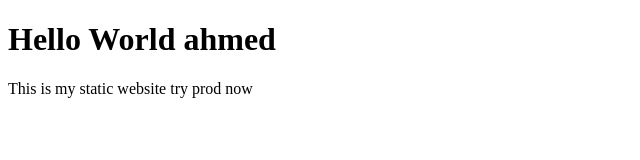
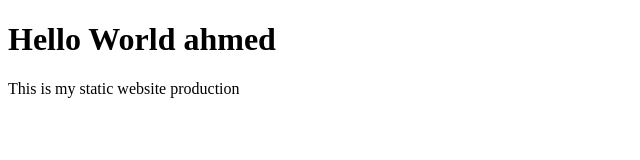
Before and after one commit to jomaa-ahmed/Google-Cloud-with-terragrunt, a plain HTML site: page modules/gcs_static_site/index.html in a window 1280 px wide. Shown: the full height of the page, 0-640 px from the left. Drawn offline with Linux system fonts and the light colour scheme.

Commit message:
try with approval trigger

```diff
--- a/modules/gcs_static_site/index.html
+++ b/modules/gcs_static_site/index.html
@@ -6,6 +6,6 @@
 </head>
 <body>
   <h1>Hello World ahmed</h1>
-  <p>This is my static website try prod now</p>
+  <p>This is my static website production</p>
 </body>
 </html>
```
Also changed, not shown: images/21-addreviiewerforproductionenv.png (added).
